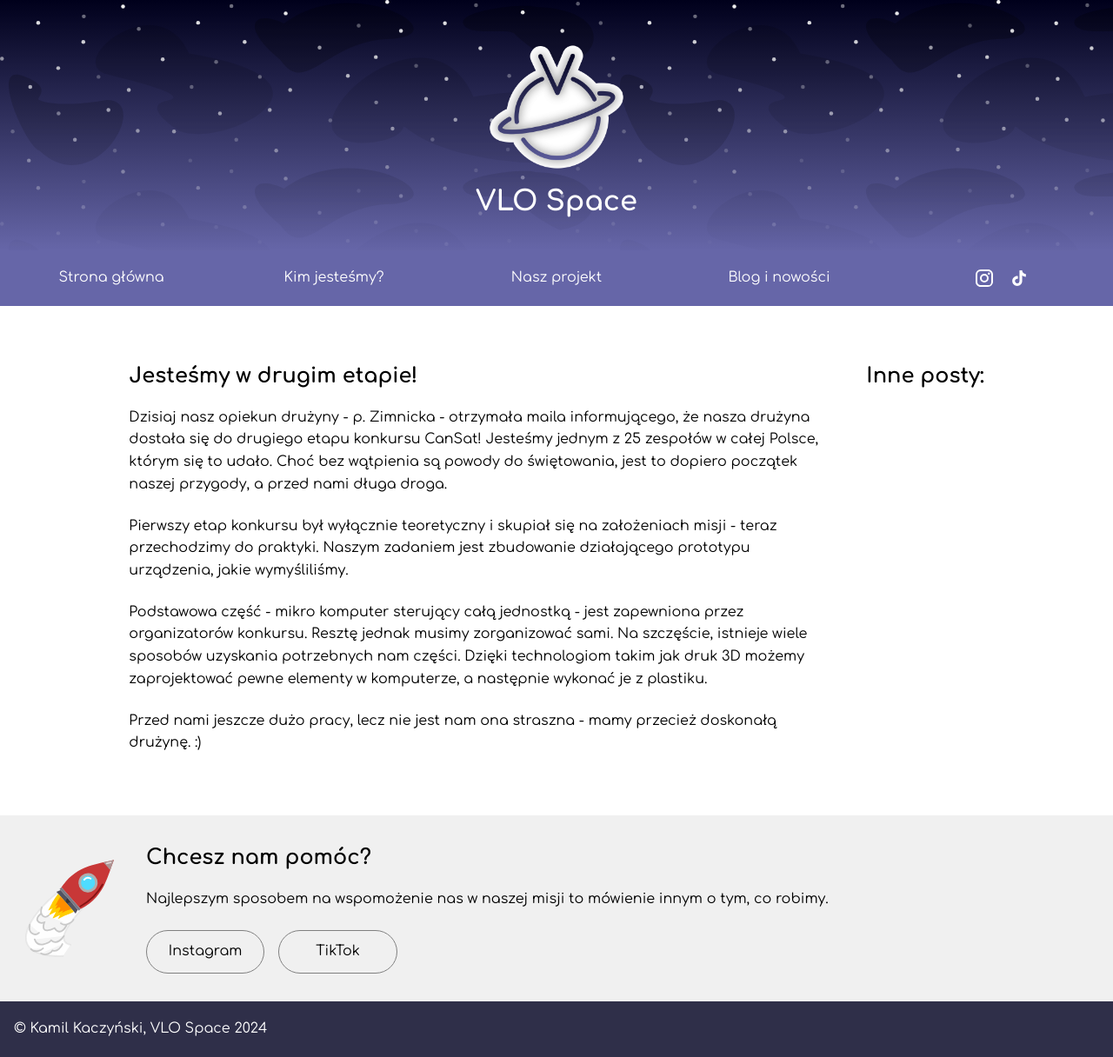
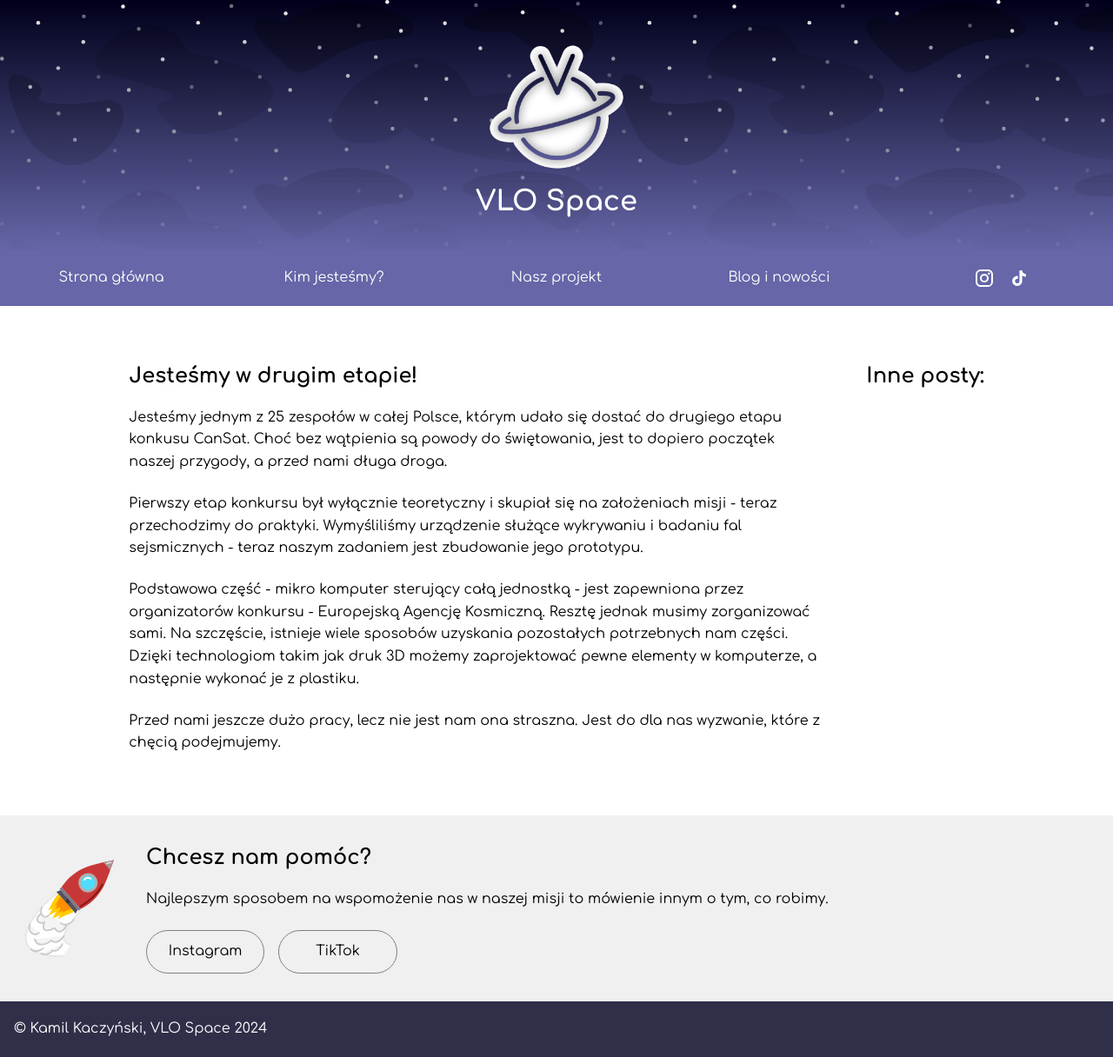
Before and after one commit to vlo-space/vlo-space.github.io, a Jekyll site: the page built from _posts/2024-10-31-drugi-etap.md, in a window 1280 px wide. Shown: the whole page at 87% size. Built offline with Jekyll 4.4.1, drawn with Linux system fonts in a browser that asks for light colours.

Commit message:
Update 2024-10-31-drugi-etap.md

```diff
--- a/_posts/2024-10-31-drugi-etap.md
+++ b/_posts/2024-10-31-drugi-etap.md
@@ -1,14 +1,14 @@
 ---
 title: "Jesteśmy w drugim etapie!"
-excerpt: "Dzisiaj nasz opiekun drużyny - p. Zimnicka - otrzymała maila informującego..."
+excerpt: "Jesteśmy jednym z 25 zespołów w całej Polsce, którym udało się dostać do drugiego etapu..."
 ---
 
 # Jesteśmy w drugim etapie!
 
-Dzisiaj nasz opiekun drużyny - p. Zimnicka - otrzymała maila informującego, że nasza drużyna dostała się do drugiego etapu konkursu CanSat! Jesteśmy jednym z 25 zespołów w całej Polsce, którym się to udało. Choć bez wątpienia są powody do świętowania, jest to dopiero początek naszej przygody, a przed nami długa droga.
+Jesteśmy jednym z 25 zespołów w całej Polsce, którym udało się dostać do drugiego etapu konkusu CanSat. Choć bez wątpienia są powody do świętowania, jest to dopiero początek naszej przygody, a przed nami długa droga.
 
-Pierwszy etap konkursu był wyłącznie teoretyczny i skupiał się na założeniach misji - teraz przechodzimy do praktyki. Naszym zadaniem jest zbudowanie działającego prototypu urządzenia, jakie wymyśliliśmy.
+Pierwszy etap konkursu był wyłącznie teoretyczny i skupiał się na założeniach misji - teraz przechodzimy do praktyki. Wymyśliliśmy urządzenie służące wykrywaniu i badaniu fal sejsmicznych - teraz naszym zadaniem jest zbudowanie jego prototypu.
 
-Podstawowa część - mikro komputer sterujący całą jednostką - jest zapewniona przez organizatorów konkursu. Resztę jednak musimy zorganizować sami. Na szczęście, istnieje wiele sposobów uzyskania potrzebnych nam części. Dzięki technologiom takim jak druk 3D możemy zaprojektować pewne elementy w komputerze, a następnie wykonać je z plastiku.
+Podstawowa część - mikro komputer sterujący całą jednostką - jest zapewniona przez organizatorów konkursu - Europejską Agencję Kosmiczną. Resztę jednak musimy zorganizować sami. Na szczęście, istnieje wiele sposobów uzyskania pozostałych potrzebnych nam części. Dzięki technologiom takim jak druk 3D możemy zaprojektować pewne elementy w komputerze, a następnie wykonać je z plastiku.
 
-Przed nami jeszcze dużo pracy, lecz nie jest nam ona straszna - mamy przecież doskonałą drużynę. :)
+Przed nami jeszcze dużo pracy, lecz nie jest nam ona straszna. Jest do dla nas wyzwanie, które z chęcią podejmujemy.
```
